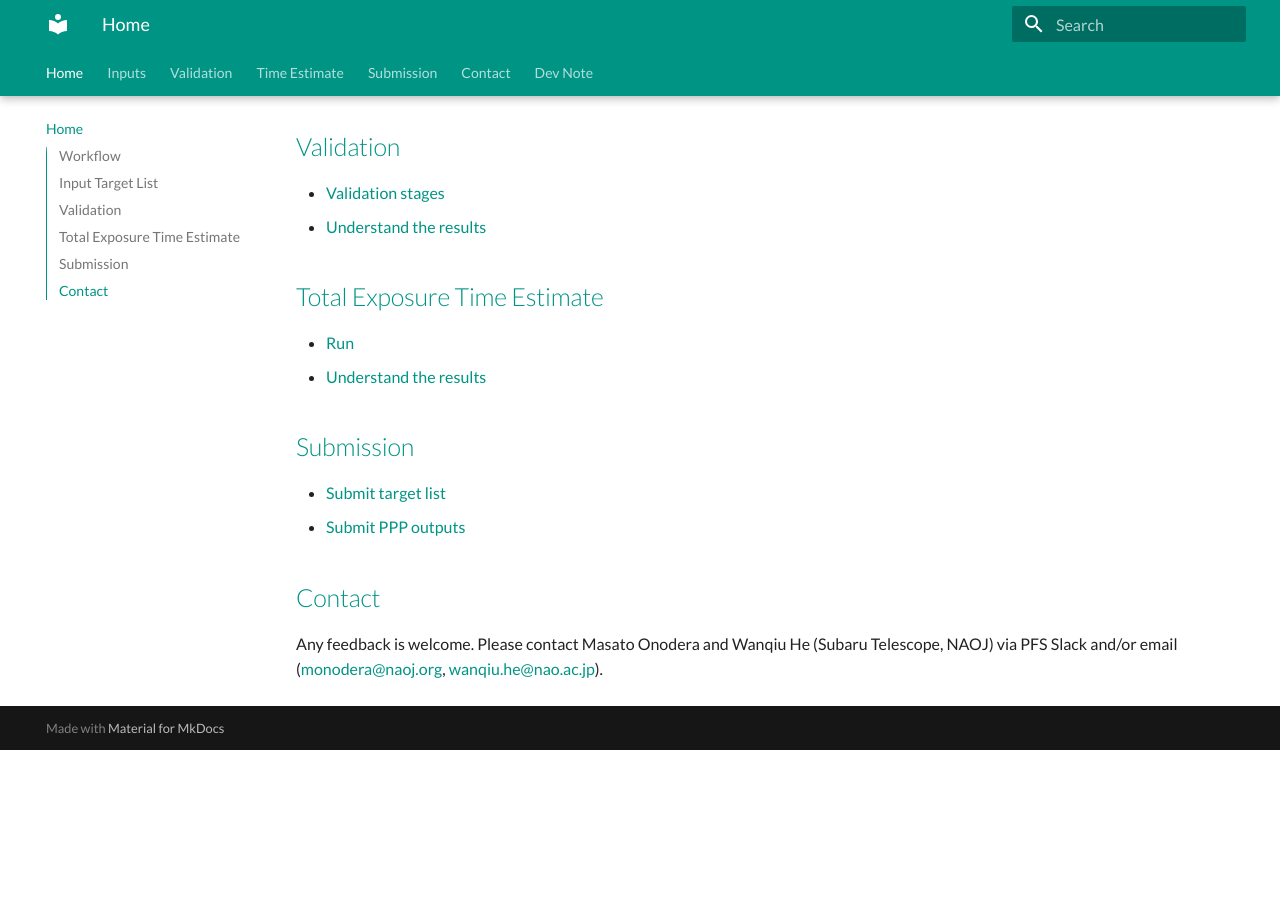
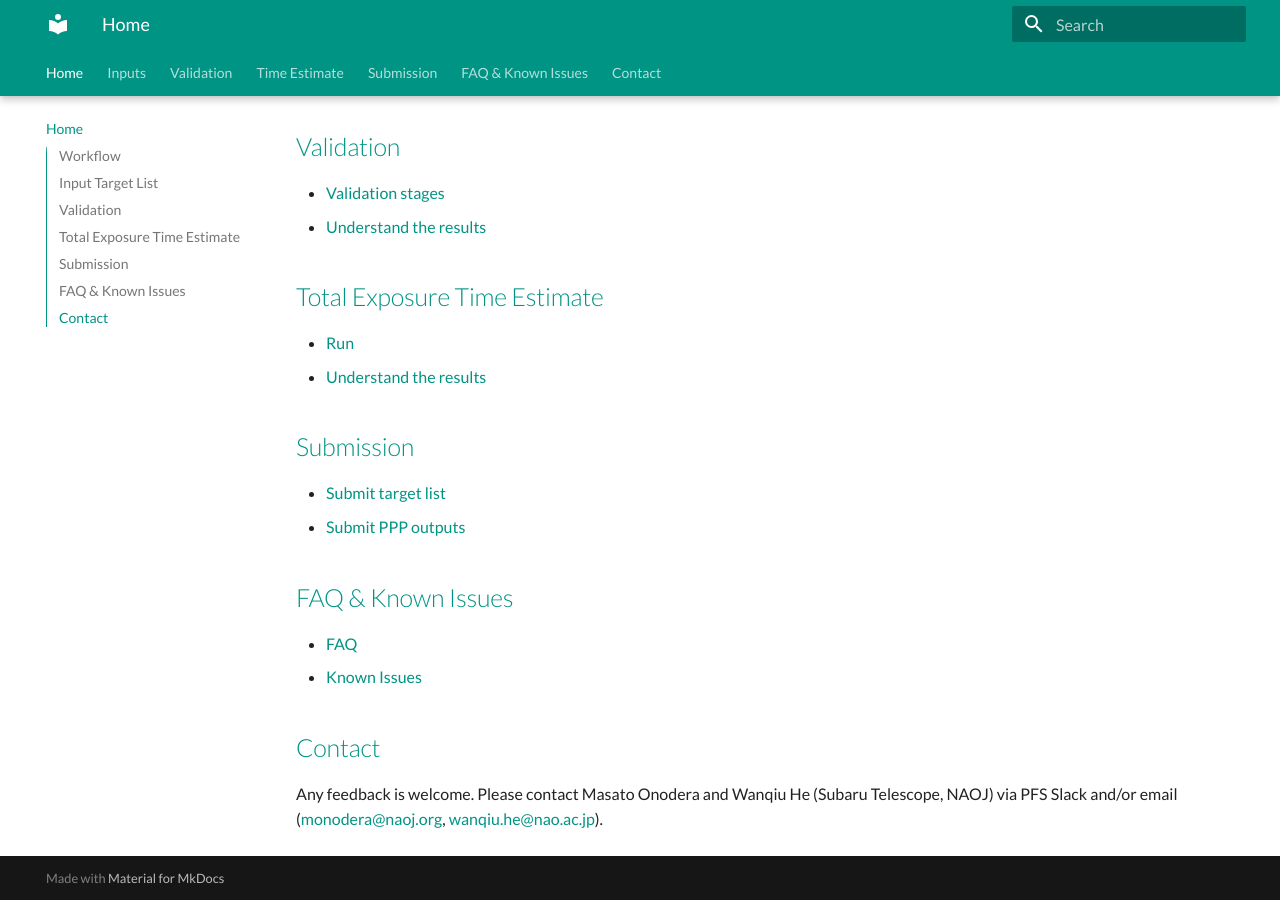
Before and after one commit to Subaru-PFS/spt_target_uploader, an MkDocs documentation site: the page built from docs/docs/index.md, in a window 1280 px wide and 900 px high, scrolled down 1072 px. Built offline with MkDocs 1.6.1 and Material for MkDocs 9.7.7, drawn with Linux system fonts in a browser that asks for light colours; before the commit the page ends 1822 px from its top, so only the background shows below that.

Commit message:
add FAQ and Know Issues to the doc

```diff
--- a/docs/docs/index.md
+++ b/docs/docs/index.md
@@ -36,6 +36,11 @@ graph TD
 - [Submit target list](submission.md#submit-the-target-list)
 - [Submit PPP outputs](submission.md#submit-the-ppp-outputs)
 
+## [FAQ & Known Issues](issues.md)
+
+- [FAQ](issues.md#faq)
+- [Known Issues](issues.md#known-issues)
+
 
 ## [Contact](contact.md)
 
--- a/docs/mkdocs.yml
+++ b/docs/mkdocs.yml
@@ -8,8 +8,8 @@ nav:
   - 'Validation': validation.md
   - 'Time Estimate': PPP.md
   - 'Submission': submission.md
+  - 'FAQ & Known Issues': issues.md
   - 'Contact': contact.md
-  - 'Dev Note': todo.md
 
 use_directory_urls: false
 
```
Also changed, not shown: docs/docs/todo.md (deleted, +0 -9 lines).
